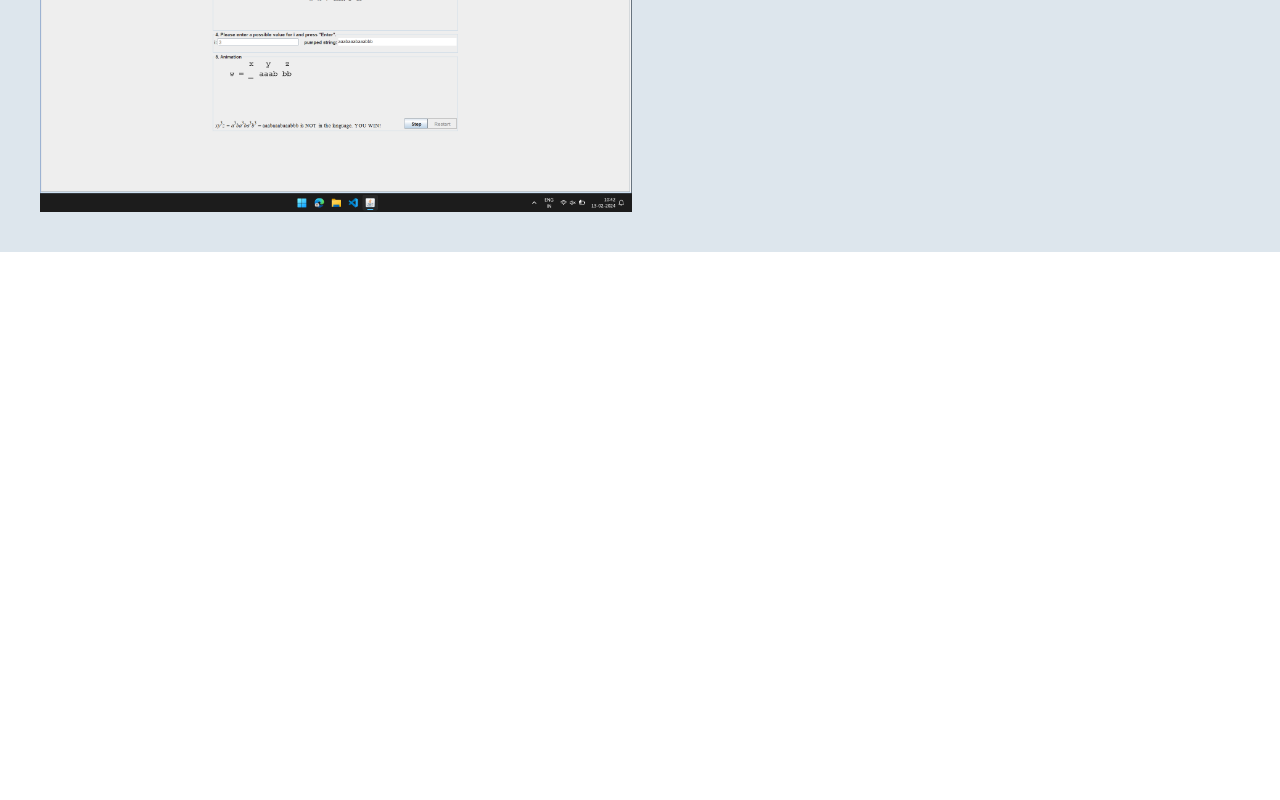
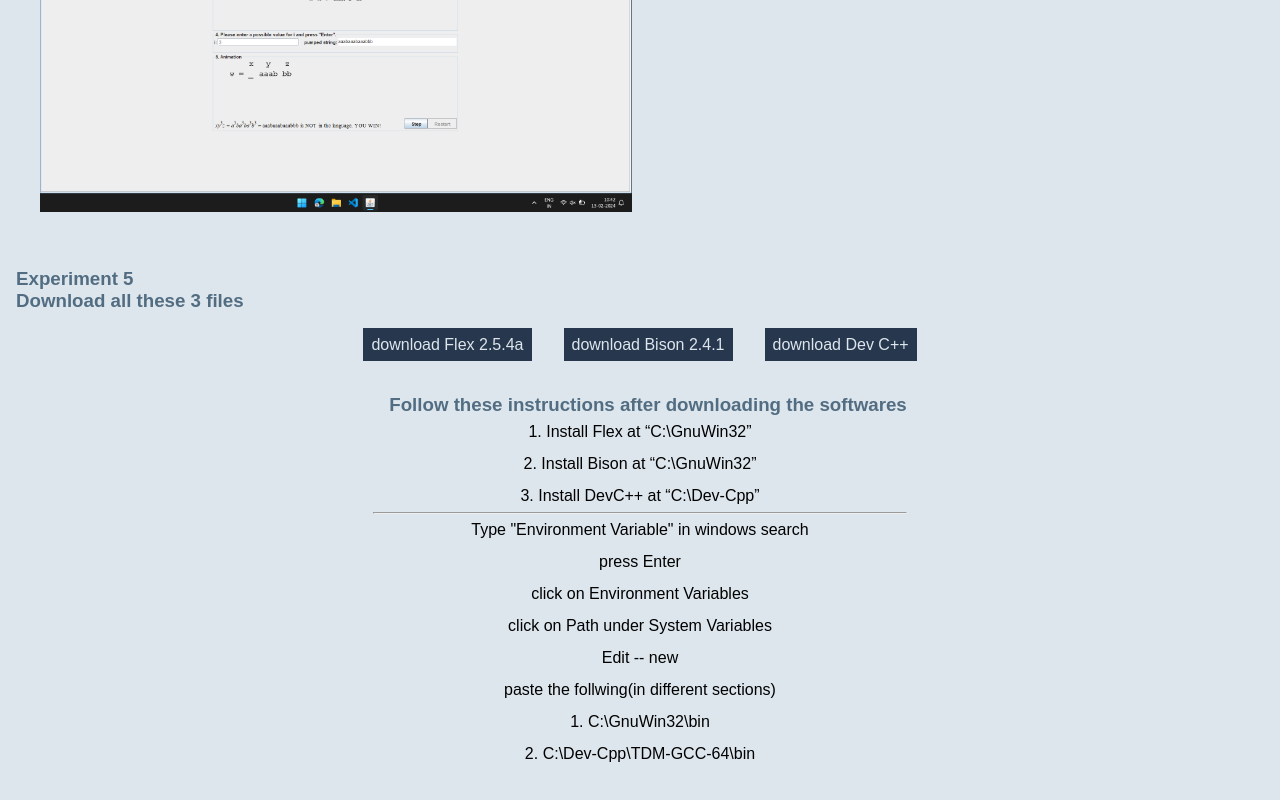
Before and after one commit to abhiram945/cse, a React (Create React App) app: page /cse/cd in a window 1280 px wide. Shown: the part 2134-2934 px from the top of the page. Before the commit the page ends 2386 px from the top, so only its background shows below. Built offline with nearby package versions, Linux system fonts and the light colour scheme.

Commit message:
added exp5 in cd

```diff
--- a/src/cd.css
+++ b/src/cd.css
@@ -40,6 +40,34 @@
 .exp .images img{
     width: 100%;
 }
+.exp5{
+    padding:1rem 0;
+    height: 100%;
+}
+.exp5 .downloadButtonsContainer{
+    margin:1.5rem 0;
+}
+.exp5 .downloadButtonsContainer a{
+    background-color: #27374D;
+    color:#DDE6ED;
+    padding:0.5rem;
+    margin: 0 1rem;
+}
+.exp5 .instructionsContainer{
+    margin:1rem 0;
+}
+.exp5 .instructionsContainer p{
+    width:100%;
+    line-height: 2rem;
+}
+.instructionsContainer .environmentVariablesSetting{
+    width: 100%;
+    text-align: left;
+}
+.environmentVariablesSetting p{
+    width: 100%;
+    text-align: left;
+}
 @media screen and (max-width: 480px){
     .exp h3{
         text-align: center;
--- a/src/cd.jsx
+++ b/src/cd.jsx
@@ -22,6 +22,34 @@
             ))}
             </div>
         </div>
+        <div className="exp exp5">
+            <h3>Experiment 5</h3>
+            <h3>Download all these 3 files</h3>
+            <div className="downloadButtonsContainer">
+                <a href="https://excellmedia.dl.sourceforge.net/project/gnuwin32/flex/2.5.4a-1/flex-2.5.4a-1.exe" rel='noreferrer' target='_blank'>download Flex 2.5.4a</a>
+                <a href="https://excellmedia.dl.sourceforge.net/project/gnuwin32/bison/2.4.1/bison-2.4.1-setup.exe" rel='noreferrer' target='_blank'>download Bison 2.4.1</a>
+                <a href="https://excellmedia.dl.sourceforge.net/project/embarcadero-devcpp/v6.3/Embarcadero_Dev-Cpp_6.3_TDM-GCC_9.2_Setup.exe" rel='noreferrer' target='_blank'>download Dev C++</a>
+            </div>
+            <div className="instructionsContainer">
+                <h3>Follow these instructions after downloading the softwares</h3>
+                <p>
+                    1.	Install Flex at “C:\GnuWin32”<br/>
+                    2.	Install Bison at “C:\GnuWin32”<br/>
+                    3.	Install DevC++ at “C:\Dev-Cpp”<br/>
+                </p>
+                <hr/>
+                <p className="environmentVariablesSetting">
+                    Type "Environment Variable" in windows search<br/>
+                    press Enter<br/>
+                    click on Environment Variables<br/>
+                    click on Path under System Variables<br/>
+                    Edit -- new<br/>
+                    paste the follwing(in different sections)<br/>
+                    1. C:\GnuWin32\bin<br/>
+                    2. C:\Dev-Cpp\TDM-GCC-64\bin
+                </p>
+            </div>
+        </div>
     </div>
 }
 export default Cd;
```
